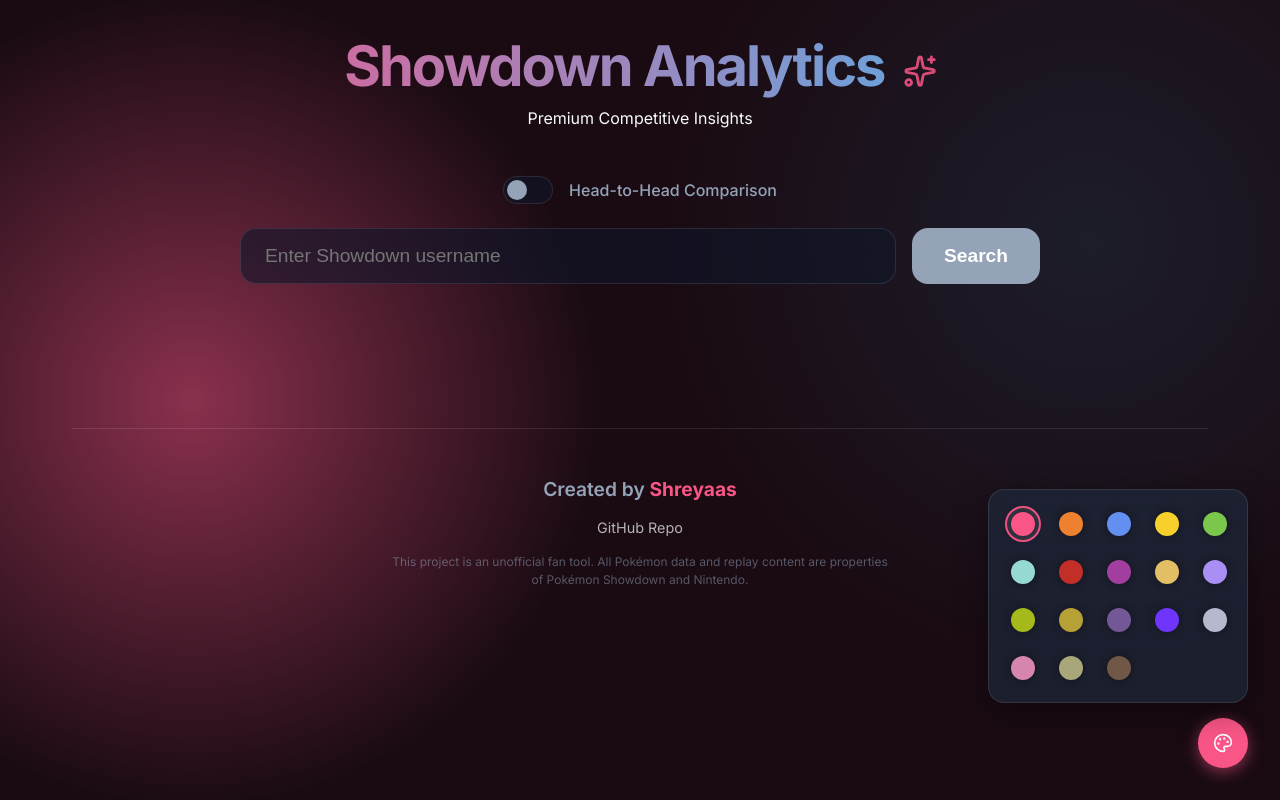
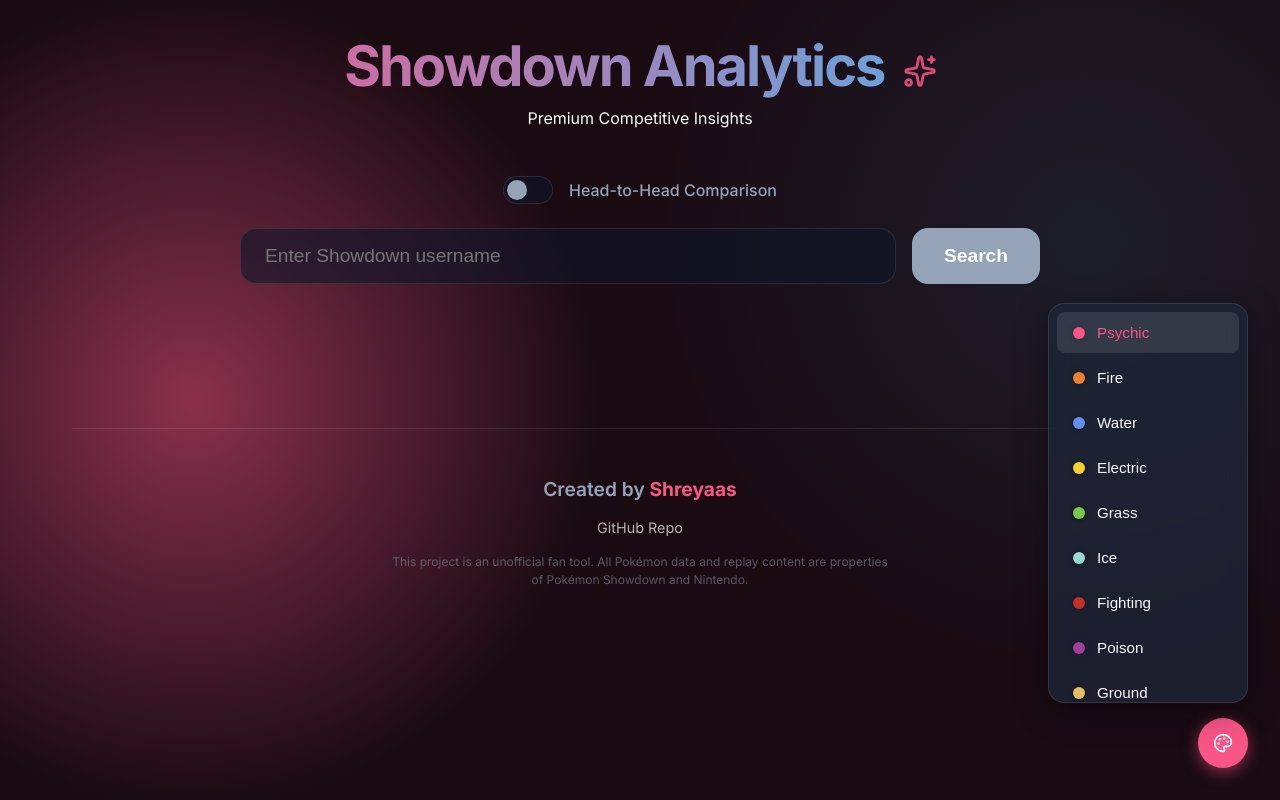
Before and after one commit to shreyaas5/pkmn-shdwn-stats, a React (Vite) app: page / in a window 1280 px wide. Both pictures are taken after a click on the button "Change Theme". Built offline with nearby package versions, Linux system fonts and the light colour scheme.

Commit message:
fix: accurate roles, vertical themes, and status icons

```diff
--- a/src/components/ThemeSwitcher.css
+++ b/src/components/ThemeSwitcher.css
@@ -19,41 +19,63 @@
   position: absolute;
   bottom: 65px;
   right: 0;
-  width: 260px;
-  padding: 1rem;
+  width: 200px;
+  max-height: 400px;
+  overflow-y: auto;
+  padding: 0.5rem;
+  scrollbar-width: thin;
+  scrollbar-color: var(--accent-color) transparent;
 }
 
-.theme-grid {
-  display: grid;
-  grid-template-columns: repeat(5, 1fr);
-  gap: 0.75rem;
+.theme-menu::-webkit-scrollbar {
+  width: 6px;
 }
 
-.theme-option-mini {
+.theme-menu::-webkit-scrollbar-thumb {
+  background-color: var(--accent-color);
+  border-radius: 10px;
+}
+
+.theme-list {
+  display: flex;
+  flex-direction: column;
+  gap: 0.25rem;
+}
+
+.theme-option-vertical {
   background: transparent;
-  border: 2px solid transparent;
-  padding: 4px;
-  border-radius: 50%;
+  border: none;
+  color: var(--text-primary);
+  padding: 0.75rem 1rem;
+  border-radius: 8px;
   cursor: pointer;
   display: flex;
   align-items: center;
-  justify-content: center;
+  gap: 0.75rem;
+  font-size: 0.95rem;
+  font-weight: 500;
   transition: all 0.2s ease;
+  width: 100%;
+  text-align: left;
 }
 
-.theme-option-mini:hover {
-  transform: scale(1.2);
-  background: rgba(255, 255, 255, 0.1);
+.theme-option-vertical:hover {
+  background: rgba(255, 255, 255, 0.05);
 }
 
-.theme-option-mini.active {
-  border-color: var(--accent-color);
+.theme-option-vertical.active {
   background: rgba(255, 255, 255, 0.1);
+  color: var(--accent-color);
 }
 
-.theme-color-dot-large {
-  width: 24px;
-  height: 24px;
+.theme-dot {
+  width: 12px;
+  height: 12px;
   border-radius: 50%;
-  box-shadow: 0 0 10px rgba(0,0,0,0.4);
+  box-shadow: 0 0 5px rgba(0,0,0,0.3);
+  flex-shrink: 0;
 }
+
+.theme-name {
+  flex: 1;
+}
--- a/src/components/ThemeSwitcher.tsx
+++ b/src/components/ThemeSwitcher.tsx
@@ -43,21 +43,21 @@
 
       {isOpen && (
         <div className="theme-menu glass-panel animate-fade-in">
-          <div className="theme-grid">
+          <div className="theme-list">
             {themes.map((theme) => (
               <button
                 key={theme.id}
-                className={`theme-option-mini ${currentTheme === theme.id ? 'active' : ''}`}
+                className={`theme-option-vertical ${currentTheme === theme.id ? 'active' : ''}`}
                 onClick={() => {
                   setCurrentTheme(theme.id);
                   setIsOpen(false);
                 }}
-                title={theme.name}
               >
                 <span
-                  className="theme-color-dot-large"
+                  className="theme-dot"
                   style={{ backgroundColor: theme.color }}
                 />
+                <span className="theme-name">{theme.name}</span>
               </button>
             ))}
           </div>
--- a/src/components/UserProfile.css
+++ b/src/components/UserProfile.css
@@ -49,17 +49,47 @@
 }
 
 .role-badge {
-  background: var(--accent-color);
+  background: rgba(255,255,255,0.1);
   padding: 4px 12px;
   border-radius: 20px;
   font-size: 0.8rem;
   font-weight: 700;
   text-transform: uppercase;
+  border: 1px solid var(--glass-border);
 }
+
+.group-1 { color: #56d364; border-color: #56d364; }
+.group-2 { color: #f97316; border-color: #f97316; }
+.group-3 { color: #facc15; border-color: #facc15; }
+.group-4 { color: #ef4444; border-color: #ef4444; }
+
+.status-row {
+  display: flex;
+  flex-direction: column;
+  gap: 0.25rem;
+}
+
+.status-indicator {
+  display: flex;
+  align-items: center;
+  gap: 0.5rem;
+  font-size: 0.85rem;
+  color: var(--text-secondary);
+}
+
+.dot {
+  width: 8px;
+  height: 8px;
+  border-radius: 50%;
+}
+
+.dot.offline { background-color: #64748b; }
+.dot.online { background-color: #10b981; box-shadow: 0 0 10px #10b981; }
 
 .join-info {
   color: var(--text-secondary);
-  font-size: 0.9rem;
+  font-size: 0.85rem;
+  opacity: 0.7;
 }
 
 .profile-stats {
@@ -99,11 +129,17 @@
 .live-btn {
   background: var(--danger-color) !important;
   box-shadow: 0 4px 15px rgba(239, 68, 68, 0.4) !important;
+  display: flex;
+  align-items: center;
+  gap: 0.5rem;
 }
 
 .profile-btn {
   background: transparent !important;
   border: 1px solid var(--glass-border) !important;
+  display: flex;
+  align-items: center;
+  gap: 0.5rem;
 }
 
 .profile-btn:hover {
--- a/src/components/UserProfile.tsx
+++ b/src/components/UserProfile.tsx
@@ -1,5 +1,6 @@
 import React from 'react';
 import type { ShowdownUserData } from '../types';
+import { ExternalLink, Activity, Radio } from 'lucide-react';
 import './UserProfile.css';
 
 interface UserProfileProps {
@@ -9,8 +10,10 @@
 export const UserProfile: React.FC<UserProfileProps> = ({ user }) => {
   const getGroupRole = (group: number) => {
     switch (group) {
-      case 2: return 'Administrator';
-      case 1: return 'Moderator';
+      case 4: return '~ Admin';
+      case 3: return '& Leader';
+      case 2: return '@ Moderator';
+      case 1: return '% Helper';
       default: return 'Trainer';
     }
   };
@@ -29,9 +32,17 @@
           <div className="user-info">
             <div className="name-row">
               <h2 className="user-name">{user.username}</h2>
-              <span className="badge role-badge">{getGroupRole(user.group)}</span>
+              <span className={`badge role-badge group-${user.group}`}>
+                {getGroupRole(user.group)}
+              </span>
             </div>
-            <p className="join-info">Joined: {registerDate}</p>
+            <div className="status-row">
+              <div className="status-indicator">
+                <span className="dot offline"></span>
+                <span className="status-text">Status: Unknown (Check Profile)</span>
+              </div>
+              <p className="join-info">Joined: {registerDate}</p>
+            </div>
           </div>
         </div>
 
@@ -47,8 +58,9 @@
               target="_blank"
               rel="noopener noreferrer"
               className="glass-btn live-btn"
+              title="Only shows if user is actively in a room"
             >
-              Watch Live
+              <Radio size={18} /> Watch Live
             </a>
             <a
               href={`https://pokemonshowdown.com/users/${user.userid}`}
@@ -56,7 +68,7 @@
               rel="noopener noreferrer"
               className="glass-btn profile-btn"
             >
-              Official Profile
+              <ExternalLink size={18} /> Official Profile
             </a>
           </div>
         </div>
```
